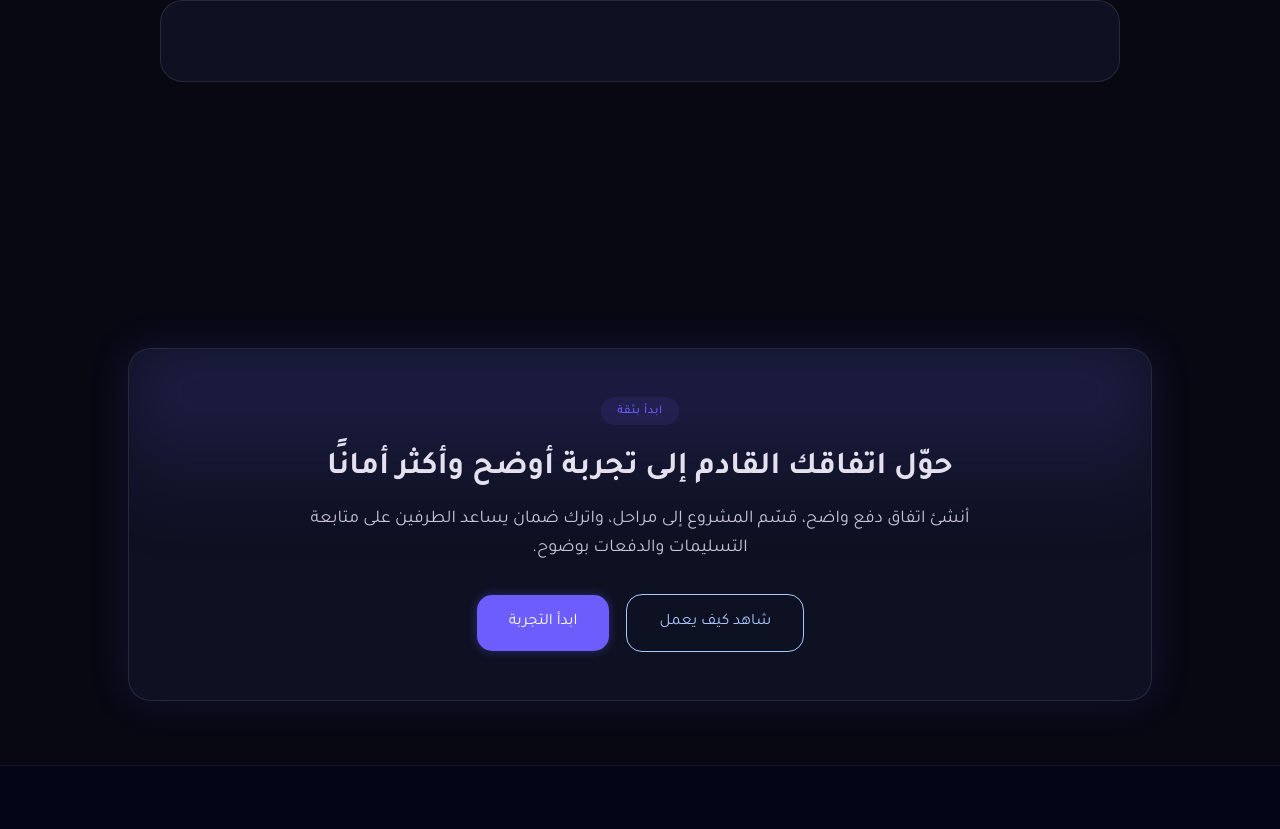
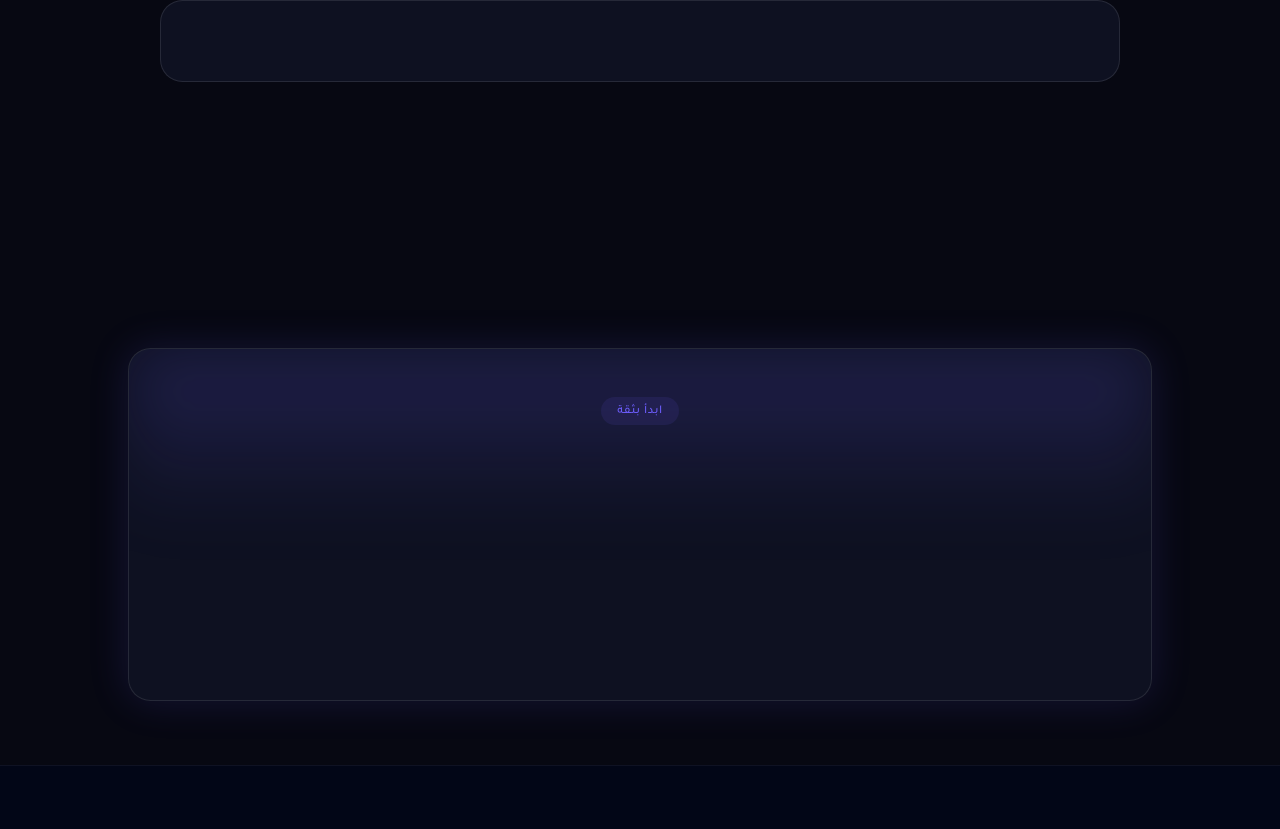
Before and after one commit to WasmSoft/dhaman_landing_page, a Next.js app: page / in a window 1280 px wide. Shown: the part 7371-8200 px from the top of the page. Built offline with nearby package versions, Linux system fonts and the light colour scheme.

Commit message:
footer-animation

```diff
--- a/package.json
+++ b/package.json
@@ -1,6 +1,6 @@
 {
   "name": "landingpage",
-  "version": "0.7.0",
+  "version": "0.8.0",
   "private": true,
   "engines": {
     "node": "^20.20.0 || >=22.22.0"
--- a/src/components/footer/FooterSection.tsx
+++ b/src/components/footer/FooterSection.tsx
@@ -1,10 +1,24 @@
+"use client";
+
+import { useRef } from "react";
+
 import { footerContent } from "@/constants";
+import { useAutoSectionReveal } from "@/lib/scroll";
 
 import { FinalCtaCard } from "./FinalCtaCard";
 
+// AR: هذا القسم يجمع دعوة الإجراء النهائية وروابط التذييل مع أنيميشن دخول تلقائي يبرز العناصر الأهم بصريًا داخل كل مجموعة.
+// EN: This section combines the final CTA and footer links with automatic reveal animation that prioritizes the most visually important elements in each group.
 export function FooterSection() {
+  const sectionRef = useRef<HTMLElement | null>(null);
+
+  useAutoSectionReveal(sectionRef, { start: "top 85%" });
+
   return (
-    <div className="isolate flex flex-col bg-[#070812] pt-0 lg:pt-[124px]">
+    <section
+      ref={sectionRef}
+      className="isolate flex flex-col bg-[#070812] pt-0 lg:pt-[124px]"
+    >
       <FinalCtaCard cta={footerContent.cta} />
 
       <footer className="relative z-10 border-t border-white/5 bg-[#020617] pt-px text-right shadow-[0_-10px_20px_rgb(0_0_0_/_0.5)]">
@@ -70,6 +84,6 @@ export function FooterSection() {
           </div>
         </div>
       </footer>
-    </div>
+    </section>
   );
 }
```
